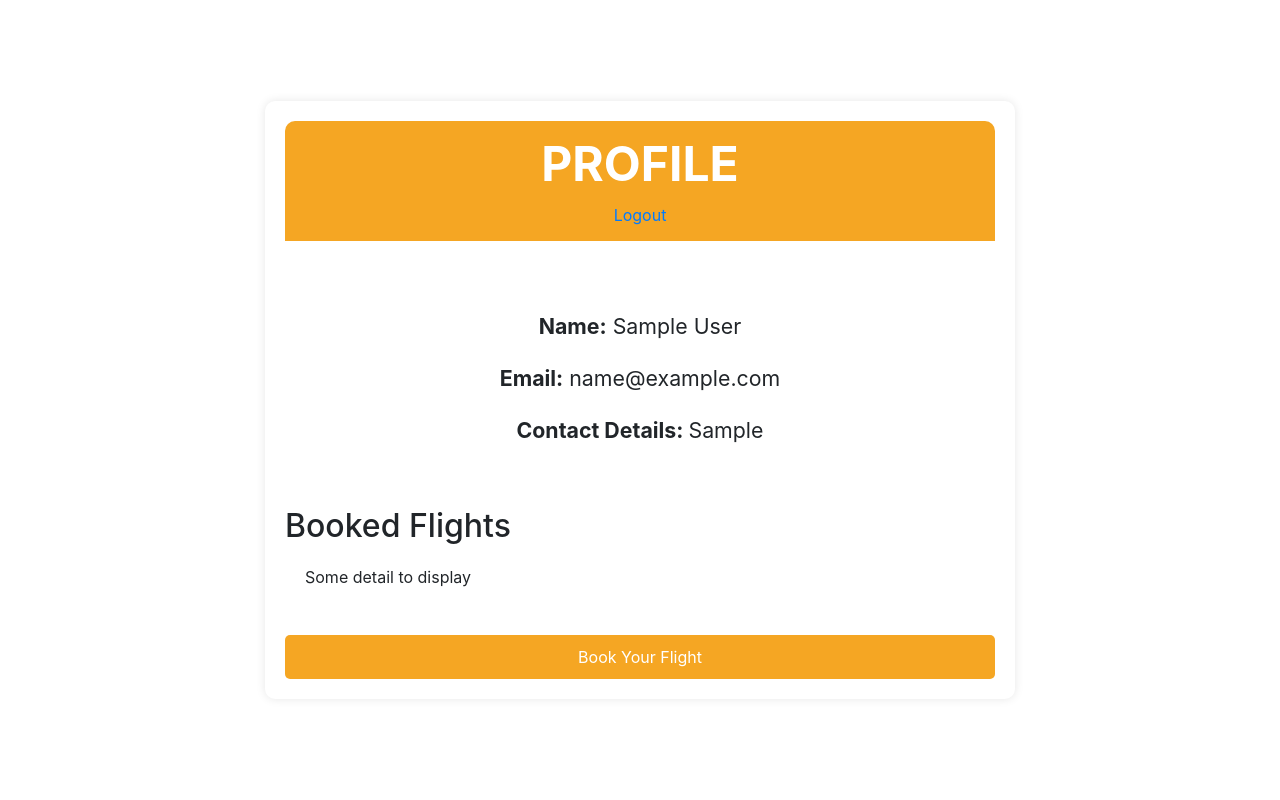
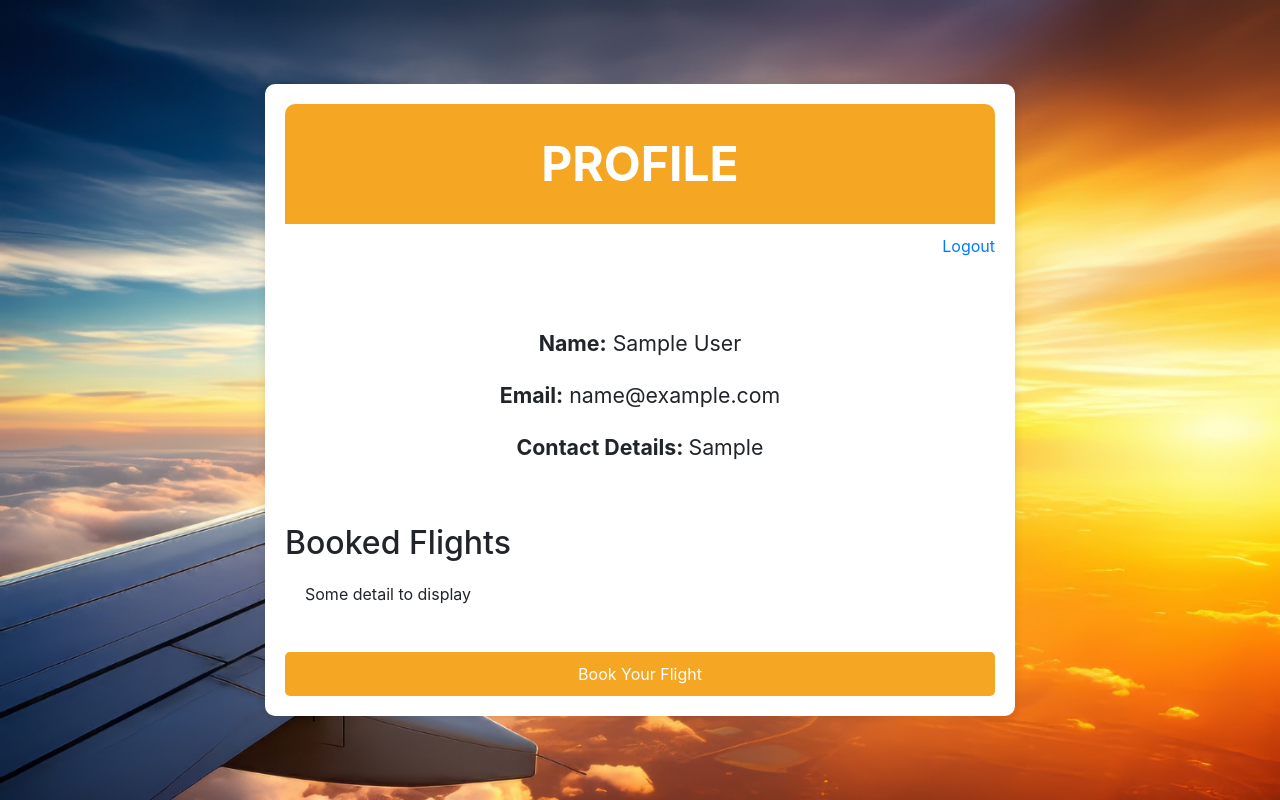
Before and after one commit to ishaan-aggarwal/flight_booking_system, a Flask app: page /home in a window 1280 px wide. Run offline with Flask 3, Linux system fonts and the light colour scheme; a user stored in the database is signed in; tables that the repository leaves empty hold one stand-in row (values such as "Sample post").

Commit message:
Add background image to home page

```diff
--- a/website/static/css/login_styles.css
+++ b/website/static/css/login_styles.css
@@ -1,9 +1,3 @@
-body {
-  background-color: #f0f0f0;
-  /* background-image: url(./image/sunset_plane.jpeg); */
-  background-size: cover;
-}
-
 .parent {
   display: flex;
   justify-content: center;
--- a/website/static/css/profile.css
+++ b/website/static/css/profile.css
@@ -1,9 +1,3 @@
-/* body {
-  background-color: #f0f0f0;
-  background-image: url(../image/sunset_plane.jpeg);
-  background-size: cover;
-} */
-
 .parent {
   display: flex;
   justify-content: center;
@@ -92,3 +86,7 @@ a {
   align-items: center;
   justify-content: center;
 }
+
+.logout-link {
+  text-align: right;
+}
--- a/website/templates/home.html
+++ b/website/templates/home.html
@@ -1,4 +1,11 @@
 {% extends "base.html"%} {% block head %}
+<style type="text/css">
+  body {
+    background-color: #f0f0f0;
+    background-image: url("{{url_for('static', filename="images/sunset_plane.jpeg")}}");
+    background-size: cover;
+  }
+</style>
 <link
   rel="stylesheet"
   type="text/css"
@@ -9,6 +16,8 @@
   <div class="profile-container">
     <div class="header">
       <h1>PROFILE</h1>
+    </div>
+    <div class="logout-link">
       <a href="{{ url_for('auth.logout') }}" class="logout-link">Logout</a>
     </div>
     <div class="profile-info">
```
